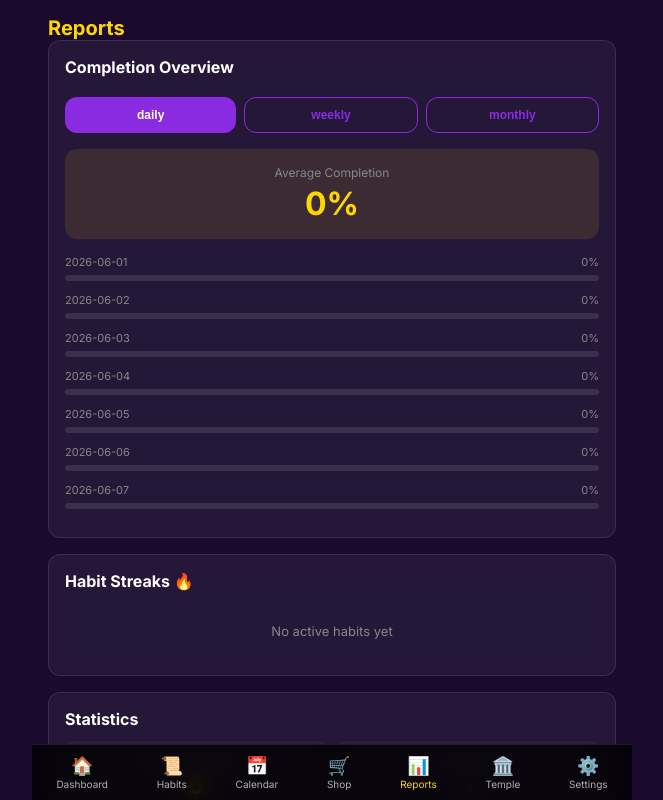
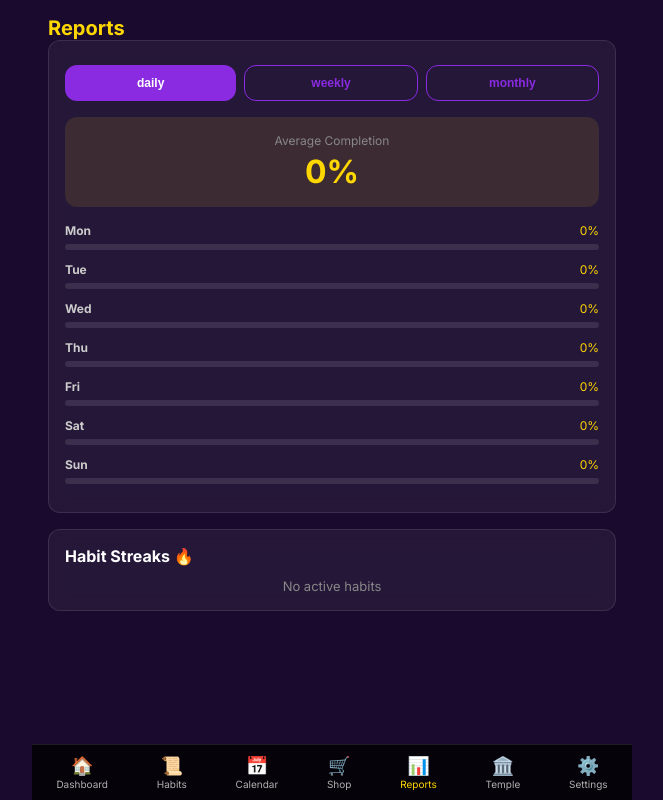
Before and after one commit to vishnu6491/Habit-tracker---Path-to-liberation, a React (Vite) app: page /#/reports in a window 1280 px wide. Shown: the whole page, without its empty margins (308-971 px from the left). Built offline with nearby package versions, Linux system fonts and the light colour scheme.

Commit message:
Update Reports.jsx

```diff
--- a/src/pages/Reports.jsx
+++ b/src/pages/Reports.jsx
@@ -3,30 +3,103 @@ import React, { useState } from 'react';
 const Reports = ({ state }) => {
   const [view, setView] = useState('daily');
 
-  const getCompletionData = (daysBack) => {
+  const getDailyData = () => {
     const data = [];
-    for (let i = daysBack - 1; i >= 0; i--) {
+    for (let i = 6; i >= 0; i--) {
       const d = new Date();
       d.setDate(d.getDate() - i);
       const dateStr = d.toISOString().split('T')[0];
       const log = state.logs[dateStr];
-      const activeCount = state.habits.filter(h => h.active).length;
+      const dueHabits = state.habits.filter(h => h.active); // Simplified for report
       const completedCount = log ? log.completed.length : 0;
-      const pct = activeCount > 0 ? Math.round((completedCount / activeCount) * 100) : 0;
-      data.push({ date: dateStr, pct });
+      const totalDue = dueHabits.length;
+      const pct = totalDue > 0 ? Math.round((completedCount / totalDue) * 100) : 0;
+      data.push({ label: d.toLocaleDateString('en', { weekday: 'short' }), pct, date: dateStr });
     }
     return data;
   };
 
-  const data = view === 'daily' ? getCompletionData(7) : view === 'weekly' ? getCompletionData(28) : getCompletionData(30);
+  const getWeeklyData = () => {
+    const weeks = [];
+    const today = new Date();
+    // Get last 4 weeks
+    for (let w = 3; w >= 0; w--) {
+      const weekStart = new Date(today);
+      weekStart.setDate(today.getDate() - (today.getDay() + (w * 7)));
+
+      let totalPct = 0;
+      let daysCounted = 0;
+
+      for (let i = 0; i < 7; i++) {
+        const d = new Date(weekStart);
+        d.setDate(weekStart.getDate() + i);
+        if (d > today) break;
+
+        const dateStr = d.toISOString().split('T')[0];
+        const log = state.logs[dateStr];
+        const dueHabits = state.habits.filter(h => h.active);
+        const completedCount = log ? log.completed.length : 0;
+        const totalDue = dueHabits.length;
+        const pct = totalDue > 0 ? (completedCount / totalDue) * 100 : 0;
+
+        totalPct += pct;
+        daysCounted++;
+      }
+
+      const avgPct = daysCounted > 0 ? Math.round(totalPct / daysCounted) : 0;
+      // Calculate week number of the year      const oneJan = new Date(weekStart.getFullYear(), 0, 1);
+      const numberOfDays = Math.floor((weekStart - oneJan) / (24 * 60 * 60 * 1000));
+      const weekNum = Math.ceil((numberOfDays + oneJan.getDay() + 1) / 7);
+
+      weeks.push({ label: `Week ${weekNum}`, pct: avgPct });
+    }
+    return weeks;
+  };
+
+  const getMonthlyData = () => {
+    const months = [];
+    const today = new Date();
+    // Get last 3 months
+    for (let m = 2; m >= 0; m--) {
+      const d = new Date(today.getFullYear(), today.getMonth() - m, 1);
+      const monthName = d.toLocaleString('default', { month: 'long' });
+
+      let totalPct = 0;
+      let daysCounted = 0;
+      const daysInMonth = new Date(d.getFullYear(), d.getMonth() + 1, 0).getDate();
+
+      for (let i = 1; i <= daysInMonth; i++) {
+        const checkDate = new Date(d.getFullYear(), d.getMonth(), i);
+        if (checkDate > today) break;
+
+        const dateStr = checkDate.toISOString().split('T')[0];
+        const log = state.logs[dateStr];
+        const dueHabits = state.habits.filter(h => h.active);
+        const completedCount = log ? log.completed.length : 0;
+        const totalDue = dueHabits.length;
+        const pct = totalDue > 0 ? (completedCount / totalDue) * 100 : 0;
+
+        totalPct += pct;
+        daysCounted++;
+      }
+
+      const avgPct = daysCounted > 0 ? Math.round(totalPct / daysCounted) : 0;
+      months.push({ label: monthName, pct: avgPct });
+    }
+    return months;
+  };
+
+  let data = [];
+  if (view === 'daily') data = getDailyData();
+  else if (view === 'weekly') data = getWeeklyData();
+  else data = getMonthlyData();
+
   const avgCompletion = data.length > 0 ? Math.round(data.reduce((sum, d) => sum + d.pct, 0) / data.length) : 0;
 
-  return (
-    <div>
+  return (    <div>
       <h2 className="gold-text" style={{fontSize: '20px'}}>Reports</h2>
 
       <div className="card">
-        <h3 style={{fontSize: '16px', marginBottom: '12px'}}>Completion Overview</h3>
         <div style={{ display: 'flex', gap: '8px', marginBottom: '16px' }}>
           {['daily', 'weekly', 'monthly'].map(v => (
             <button key={v} className={`btn ${view === v ? '' : 'btn-outline'}`} style={{ flex: 1, fontSize: '12px' }} onClick={() => setView(v)}>{v}</button>
@@ -39,9 +112,9 @@ const Reports = ({ state }) => {
         <div style={{ marginTop: '12px' }}>
           {data.map((d, i) => (
             <div key={i} style={{ marginBottom: '12px' }}>
-              <div style={{ display: 'flex', justifyContent: 'space-between', fontSize: '11px', color: '#888', marginBottom: '4px' }}>
-                <span>{d.date}</span>
-                <span>{d.pct}%</span>
+              <div style={{ display: 'flex', justifyContent: 'space-between', fontSize: '12px', color: '#ccc', marginBottom: '4px' }}>
+                <span style={{fontWeight: 'bold'}}>{d.label}</span>
+                <span className="gold-text">{d.pct}%</span>
               </div>
               <div className="progress-bar">
                 <div className="progress-fill" style={{ width: `${d.pct}%` }}></div>
@@ -54,43 +127,15 @@ const Reports = ({ state }) => {
       <div className="card">
         <h3 style={{fontSize: '16px', marginBottom: '12px'}}>Habit Streaks 🔥</h3>
         {state.habits.filter(h => h.active).length === 0 ? (
-          <p style={{fontSize: '13px', color: '#888', textAlign: 'center', padding: '20px'}}>No active habits yet</p>
+          <p style={{fontSize: '13px', color: '#888', textAlign: 'center'}}>No active habits</p>
         ) : (
           state.habits.filter(h => h.active).map(habit => (
-            <div key={habit.id} className="report-bar">
-              <div className="report-bar-label">
-                <div style={{ fontWeight: '600', fontSize: '13px', marginBottom: '2px' }}>{habit.name}</div>
-                <div style={{ fontSize: '11px', color: '#888' }}>{habit.difficulty} • {habit.frequency}</div>
-              </div>
-              <div className="report-bar-value">
-                <div style={{ fontSize: '16px', fontWeight: 'bold', color: 'var(--theme-secondary)' }}>{habit.currentStreak}</div>
-                <div style={{ fontSize: '10px', color: '#888' }}>days</div>
-              </div>
+            <div key={habit.id} style={{ display: 'flex', justifyContent: 'space-between', padding: '10px 0', borderBottom: '1px solid rgba(255,255,255,0.1)' }}>
+              <span style={{fontSize: '13px'}}>{habit.name}</span>
+              <span className="gold-text" style={{fontSize: '13px', fontWeight: 'bold'}}>{habit.currentStreak} days</span>
             </div>
           ))
         )}
-      </div>
-
-      <div className="card">
-        <h3 style={{fontSize: '16px', marginBottom: '12px'}}>Statistics</h3>
-        <div style={{ display: 'grid', gridTemplateColumns: '1fr 1fr', gap: '12px' }}>
-          <div style={{ background: 'rgba(255,255,255,0.03)', padding: '12px', borderRadius: '8px', textAlign: 'center' }}>
-            <p style={{ fontSize: '11px', color: '#888', marginBottom: '4px' }}>Total Completed</p>
-            <p className="gold-text" style={{ fontSize: '24px', fontWeight: 'bold', margin: 0 }}>{state.user.totalCompleted}</p>
-          </div>
-          <div style={{ background: 'rgba(255,255,255,0.03)', padding: '12px', borderRadius: '8px', textAlign: 'center' }}>
-            <p style={{ fontSize: '11px', color: '#888', marginBottom: '4px' }}>Current Level</p>
-            <p className="primary-text" style={{ fontSize: '24px', fontWeight: 'bold', margin: 0 }}>{state.user.level}</p>
-          </div>
-          <div style={{ background: 'rgba(255,255,255,0.03)', padding: '12px', borderRadius: '8px', textAlign: 'center' }}>
-            <p style={{ fontSize: '11px', color: '#888', marginBottom: '4px' }}>Discipline Score</p>
-            <p className="gold-text" style={{ fontSize: '24px', fontWeight: 'bold', margin: 0 }}>{Math.round(state.user.progress)}%</p>
-          </div>
-          <div style={{ background: 'rgba(255,255,255,0.03)', padding: '12px', borderRadius: '8px', textAlign: 'center' }}>
-            <p style={{ fontSize: '11px', color: '#888', marginBottom: '4px' }}>Shop XP</p>
-            <p className="primary-text" style={{ fontSize: '24px', fontWeight: 'bold', margin: 0 }}>{state.user.xp}</p>
-          </div>
-        </div>
       </div>
     </div>
   );
```
